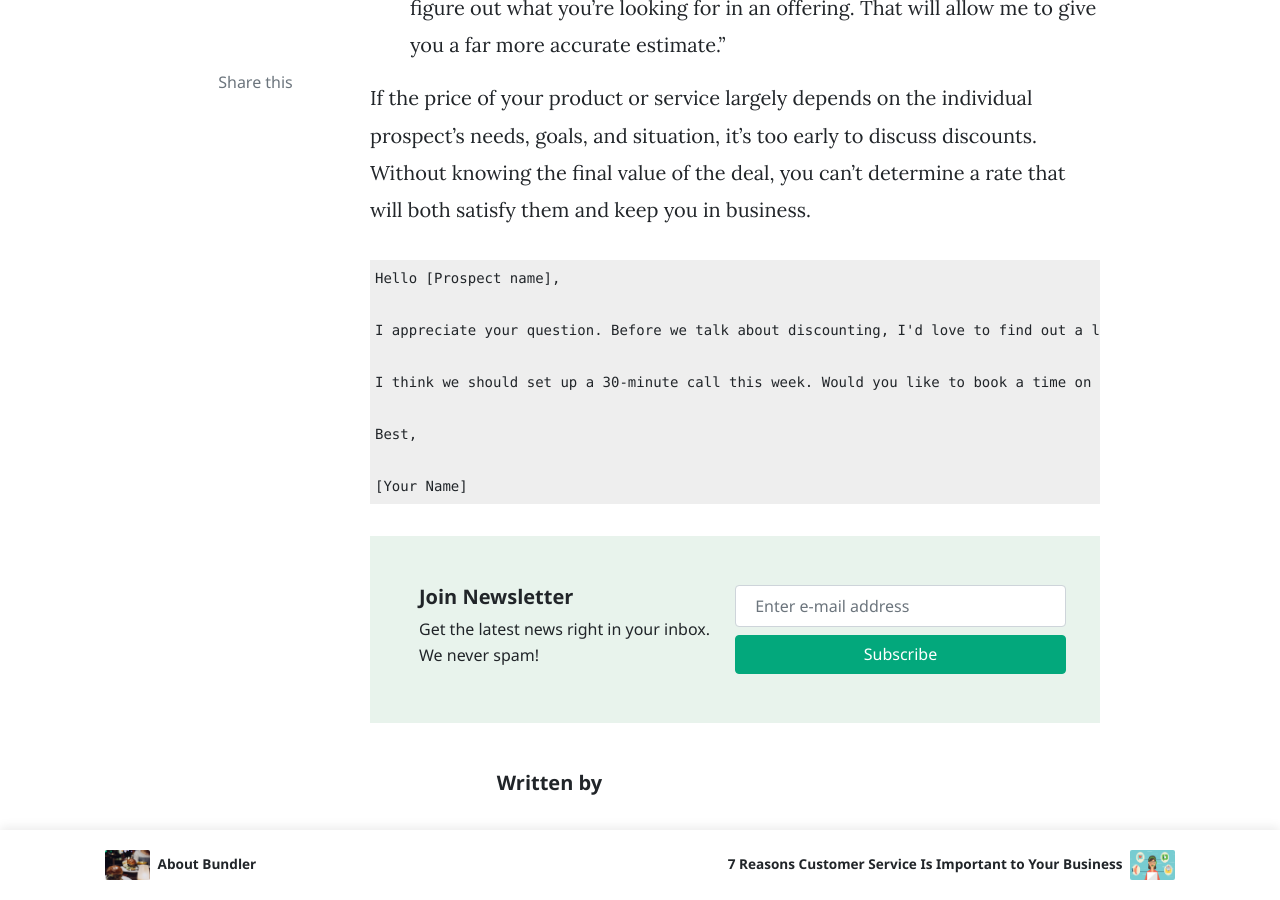
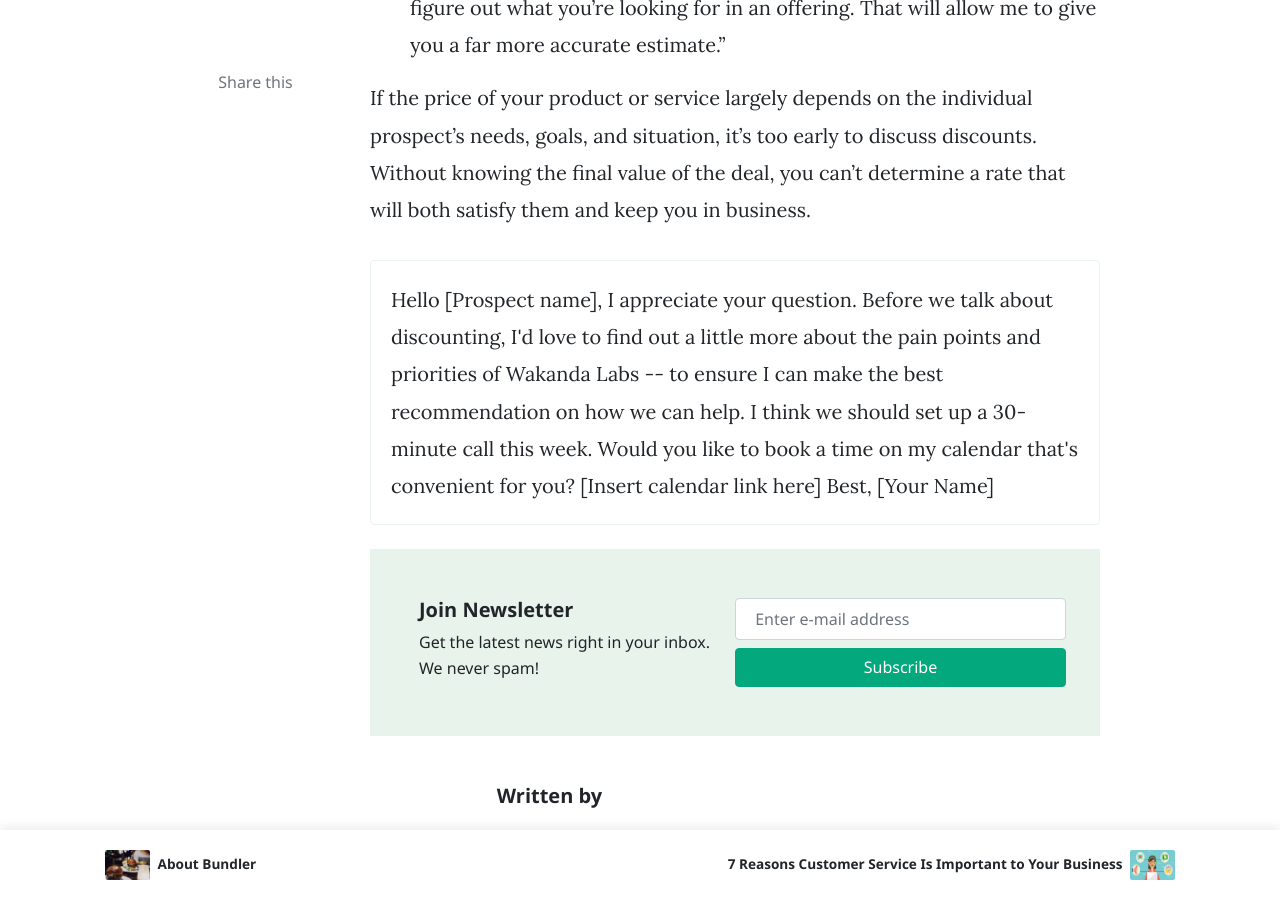
Before and after one commit to bit-dna/bitdnablog, a Jekyll site: the page built from _posts/2019-02-01-education.md, in a window 1280 px wide and 900 px high, scrolled down 2081 px. Built offline with Jekyll 4.4.1, drawn with Linux system fonts in a browser that asks for light colours; nearby versions of some CDN libraries; comment, search, counter and statistics services are not loaded.

Commit message:
update wording

````diff
--- a/_posts/2019-02-01-education.md
+++ b/_posts/2019-02-01-education.md
@@ -33,8 +33,9 @@ If you’re struggling to find the right words, use these replies throughout the
 
 If the price of your product or service largely depends on the individual prospect’s needs, goals, and situation, it’s too early to discuss discounts. Without knowing the final value of the deal, you can’t determine a rate that will both satisfy them and keep you in business.
 
-```
-Hello [Prospect name],
+<div class="card">
+<div class="card-body">
+<p class="card-text">Hello [Prospect name],
 
 I appreciate your question. Before we talk about discounting, I'd love to find out a little more about the pain points and priorities of Wakanda Labs -- to ensure I can make the best recommendation on how we can help.
 
@@ -42,5 +43,6 @@ I think we should set up a 30-minute call this week. Would you like to book a ti
 
 Best,
 
-[Your Name]
-```
+[Your Name]</p>
+</div>
+</div>
````
